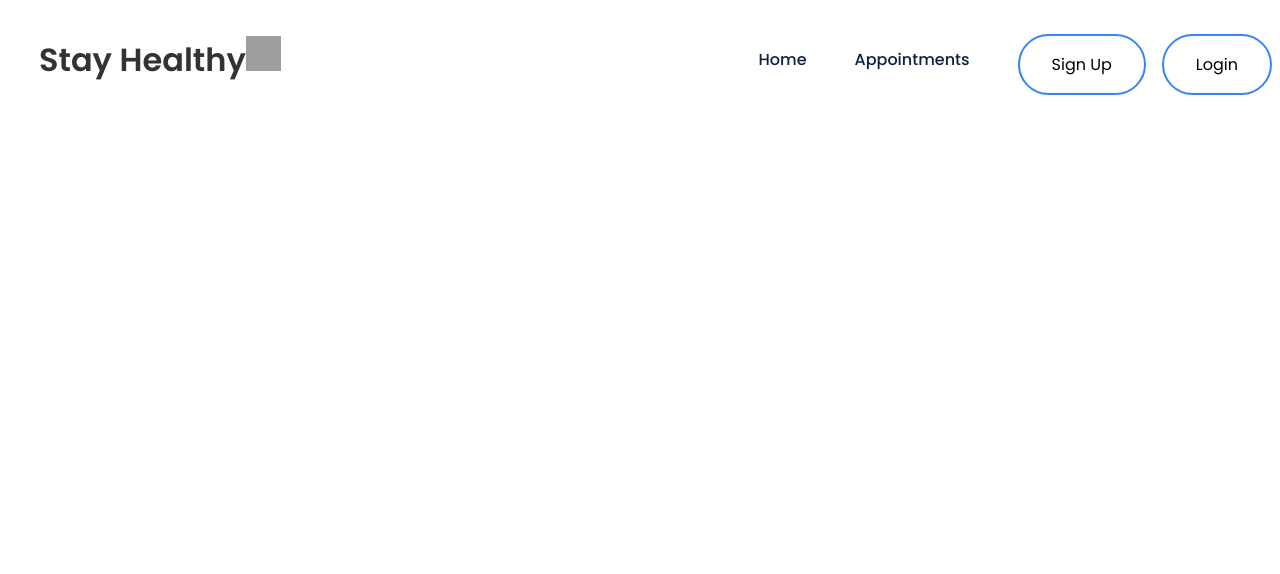
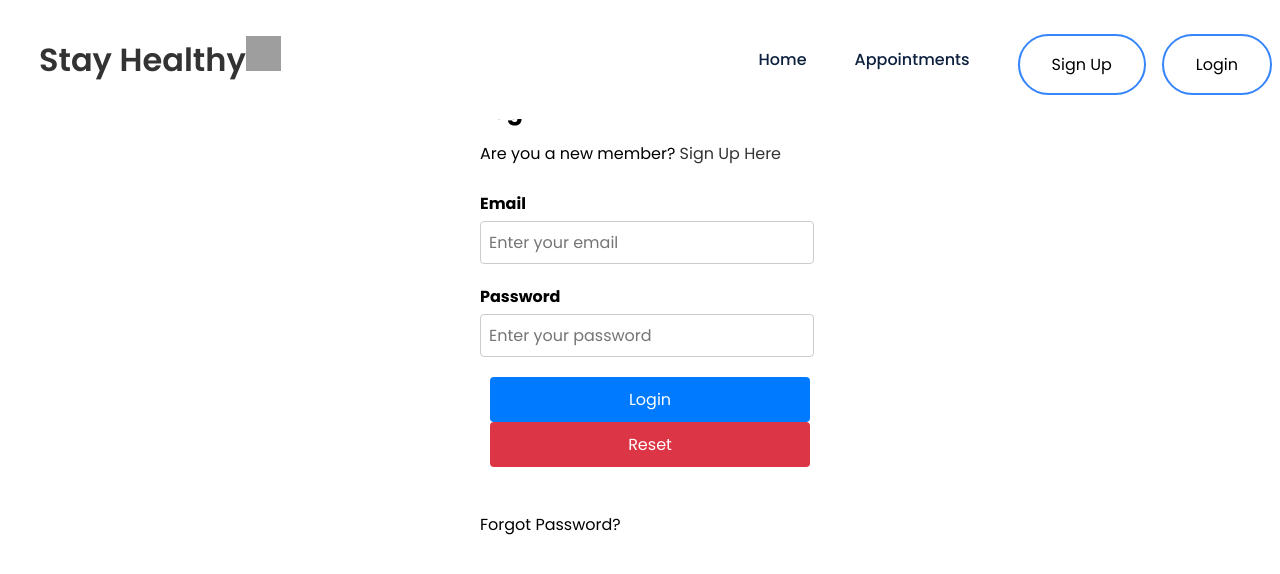
Before and after one commit to JoeyScottSchronce/frontend_developer_capstone_project, a React (Create React App) app: page /Login in a window 1280 px wide. Shown: the top 574 px of the page. Built offline with nearby package versions, Linux system fonts and the light colour scheme; grey boxes are pictures that could not be loaded.

Commit message:
created login component

```diff
--- a/src/App.jsx
+++ b/src/App.jsx
@@ -2,7 +2,7 @@ import React from 'react';
 import { BrowserRouter, Routes, Route } from 'react-router-dom';
 import Navbar from './Components/Navbar/Navbar';
 import LandingPage from './Components/LandingPage/LandingPage';
-//import Login from './Components/Login/Login';
+import Login from './Components/Login/Login';
 //import Signup from './Components/Sign_up/Signup';
 
 function App() {
@@ -12,8 +12,8 @@ function App() {
         <Navbar />
         <Routes>
           <Route path="/" element={<LandingPage />} />
-          {/* <Route path="/Login" element={<Login />} />
-          <Route path="/Signup" element={<Signup />} /> */}
+          <Route path="/Login" element={<Login />} />
+          {/*<Route path="/Signup" element={<Signup />} /> */}
         </Routes>
       </BrowserRouter>
     </>
--- /dev/null
+++ b/src/Components/Login/Login.jsx
@@ -0,0 +1,61 @@
+import React from "react";
+import { Link } from "react-router-dom";
+import "./Login.css";
+
+function Login() {
+    return (
+        <div>
+            {/* Main container div for the page content */}
+            <div class="container">
+                {/* Div for login grid layout */}
+                <div class="login-grid">
+                    {/* Div for login text */}
+                    <div class="login-text">
+                        <h2>Login</h2>
+                    </div>
+                    {/* Additional login text with a link to Sign Up page */}
+                    <div class="login-text"> Are you a new member? <span><Link to="/Sign_up"> Sign Up Here</Link></span>
+                    </div><br />
+                    {/* Div for login form */}
+                    <div class="login-form">
+                        <form>
+                            {/* Form group for email input */}
+                            <div class="form-group">
+                                <label for="email">Email</label>
+                                <input
+                                type="email"
+                                name="email"
+                                id="email"
+                                class="form-control"
+                                placeholder="Enter your email"
+                                aria-describedby="helpId"
+                                />
+                            </div>
+                            {/* Form group for password input */}
+                            <div class="form-group">
+                                <label for="password">Password</label>
+                                <input
+                                type="password"
+                                name="password"
+                                id="password"
+                                class="form-control"
+                                placeholder="Enter your password"
+                                aria-describedby="helpId"
+                                />
+                            </div>
+                            {/* Button group for login and reset buttons */}
+                            <div class="btn-group">
+                                <button type="submit" class="btn btn-primary mb-2 mr-1 waves-effect waves-light">Login</button>
+                                <button type="reset" class="btn btn-danger mb-2 waves-effect waves-light">Reset</button>
+                            </div><br />
+                            {/* Additional login text for 'Forgot Password' option */}
+                            <div class="login-text">Forgot Password?</div>
+                        </form>
+                    </div>
+                </div>
+            </div>
+        </div>
+    )
+};
+
+export default Login;
--- a/src/Components/Navbar/Navbar.jsx
+++ b/src/Components/Navbar/Navbar.jsx
@@ -25,7 +25,7 @@ function Navbar() {
                 <ul className="nav__links active">
                     {/* List item for the 'Home' link */}
                     <li className="link">
-                        <Link to="/LandingPage/LandingPage">Home</Link>
+                        <Link to="/LandingPage">Home</Link>
                     </li>
                     {/* List item for the 'Appointments' link */}
                     <li className="link">
@@ -33,13 +33,13 @@ function Navbar() {
                     </li>
                     {/* List item for the 'Sign Up' link with a button */}
                     <li className="link">
-                        <Link to="/Sign_up/Sign_up.html">
+                        <Link to="/Sign_up">
                             <button className="btn1">Sign Up</button>
                         </Link>
                     </li>
                     {/* List item for the 'Login' link with a button */}
                     <li className="link">
-                        <Link to="/Login/Login.html">
+                        <Link to="/Login">
                             <button className="btn1">Login</button>
                         </Link>
                     </li>
```
Also changed, not shown: src/Components/Login/Login.html (+1 -47 lines).
